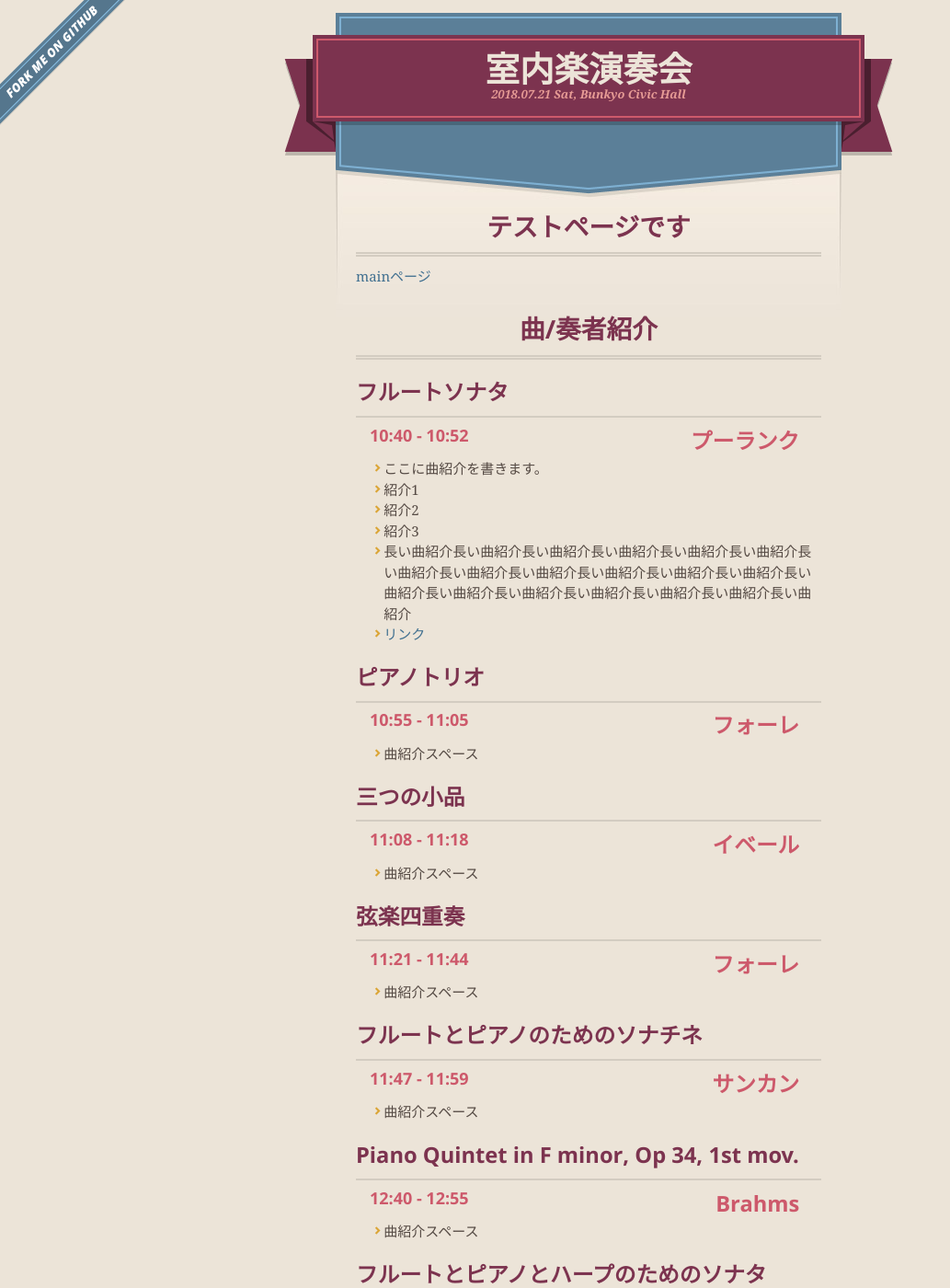
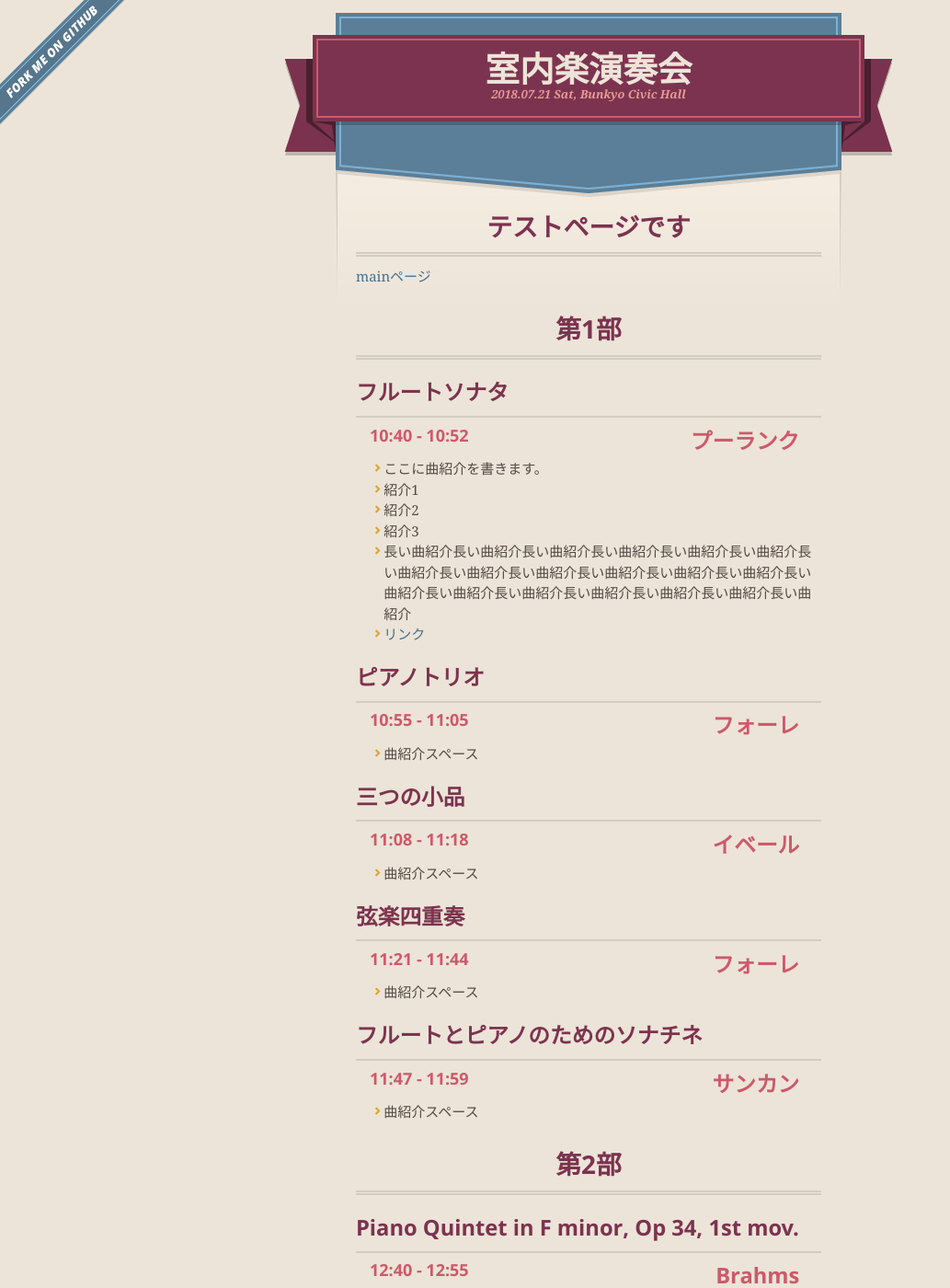
Before and after one commit to Ensemble-Project/Ensemble-Project.github.io, a Jekyll site: the page built from introduction.md, in a window 1280 px wide and 1400 px high. Shown: the whole window at 92% size, without its empty margins (0-1033 px from the left). Built offline with Jekyll 4.4.1, drawn with Linux system fonts in a browser that asks for light colours; our own code applies the rules of GitHub Pages for plain Markdown files.

Commit message:
fix layouts

```diff
--- a/introduction.md
+++ b/introduction.md
@@ -1,6 +1,6 @@
 # テストページです
 [mainページ](index)
-# 曲/奏者紹介
+# 第1部
 
 ## フルートソナタ
 #### プーランク
@@ -32,6 +32,8 @@
 ###### 11:47 - 11:59
 * 曲紹介スペース
 
+# 第2部
+
 ## Piano Quintet in F minor, Op 34, 1st mov.
 #### Brahms
 ###### 12:40 - 12:55
@@ -51,6 +53,8 @@
 #### バーバー
 ###### 13:32 - 13:43
 * 曲紹介スペース
+
+# 第3部
 
 ## 4つのワルツ より3,4楽章
 #### ショスタコーヴィチ
@@ -77,6 +81,8 @@
 ###### 15:24 - 15:34
 * 曲紹介スペース
 
+# 第4部
+
 ## 交響曲第45番『告別』
 #### ハイドン
 ###### 15:55 - 16:18
```
